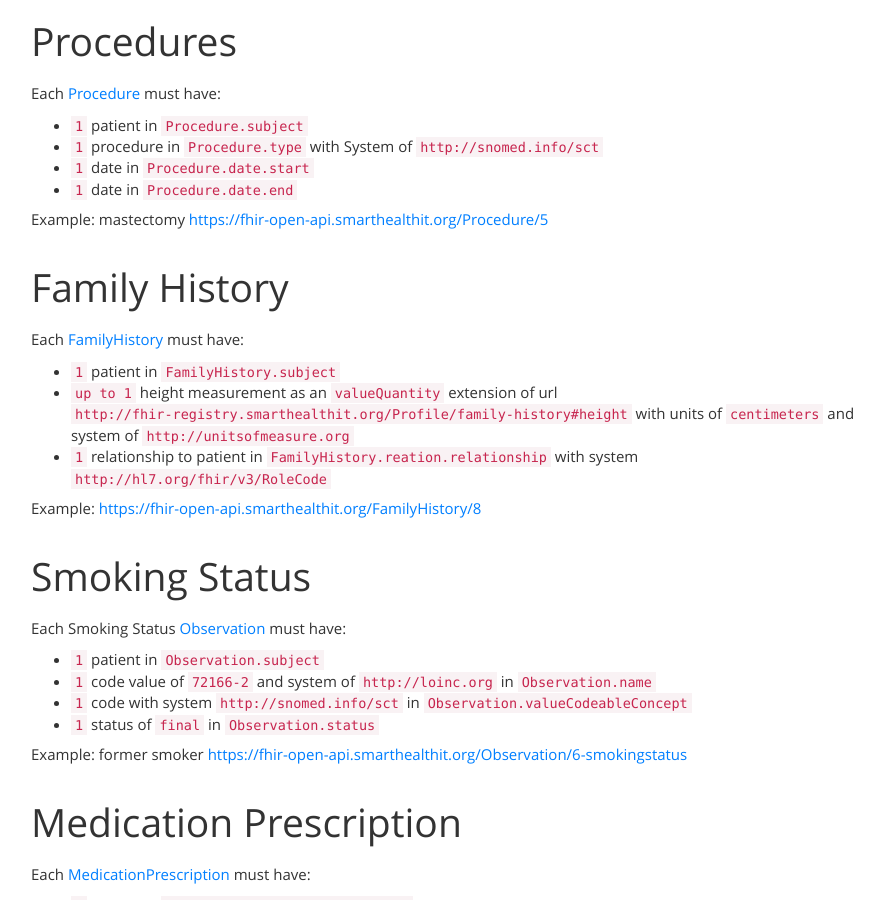
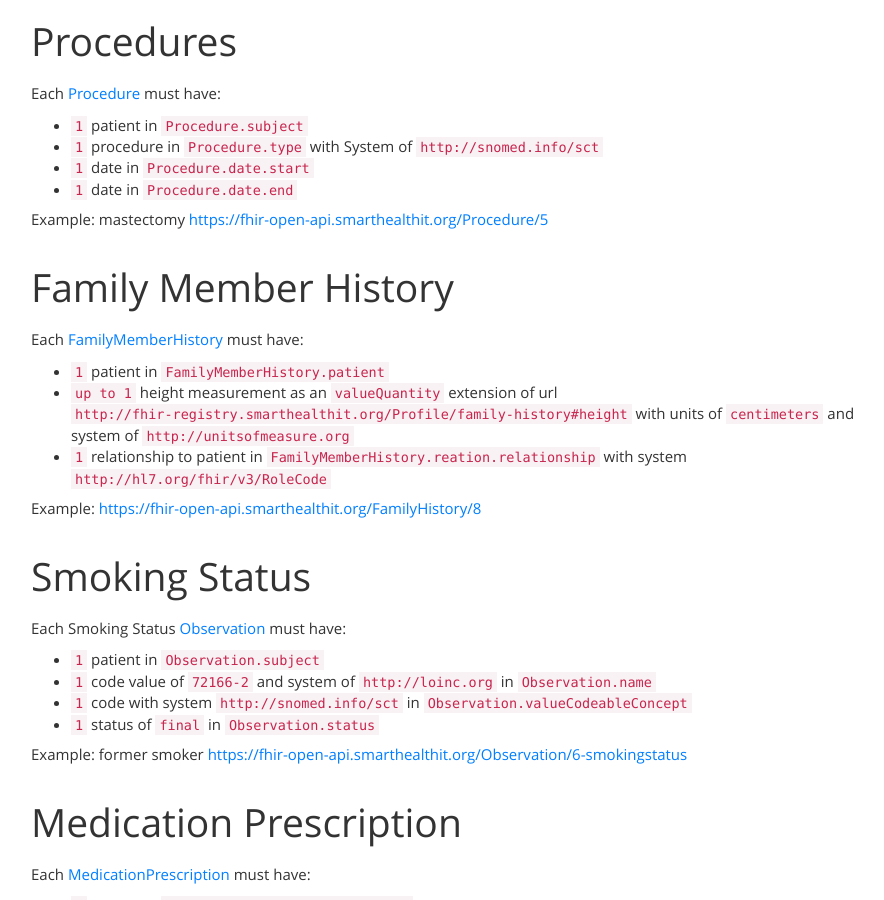
Before and after one commit to smart-on-fhir/smart-on-fhir.github.io, a Jekyll site: the page built from profiles/index.md, in a window 1280 px wide and 900 px high, scrolled down 3076 px. Shown: the whole window, without its empty margins (39-923 px from the left). Built offline with Jekyll 4.4.1, drawn with Linux system fonts in a browser that asks for light colours; Markdown is read by kramdown in place of the engine named in the settings.

Commit message:
Fix FamilyMemberHistory for #107

```diff
--- a/profiles/index.md
+++ b/profiles/index.md
@@ -186,17 +186,17 @@ must have:
 
 ##### Example: mastectomy [https://fhir-open-api.smarthealthit.org/Procedure/5](https://fhir-open-api.smarthealthit.org/Procedure/5?_format=json)
 
-# Family History
+# Family Member History
 
 Each
-[FamilyHistory](http://www.hl7.org/implement/standards/fhir/familyhistory.html#FamilyHistory)
+[FamilyMemberHistory](http://www.hl7.org/fhir/familymemberhistory.html#FamilyMemberHistory)
 must have:
 
- * `1` patient in `FamilyHistory.subject`
+ * `1` patient in `FamilyMemberHistory.patient`
  * `up to 1` height measurement as an `valueQuantity` extension of url `http://fhir-registry.smarthealthit.org/Profile/family-history#height` with units of `centimeters` and system of `http://unitsofmeasure.org`
- * `1` relationship to patient in `FamilyHistory.reation.relationship` with system `http://hl7.org/fhir/v3/RoleCode`
+ * `1` relationship to patient in `FamilyMemberHistory.reation.relationship` with system `http://hl7.org/fhir/v3/RoleCode`
 
-##### Example: [https://fhir-open-api.smarthealthit.org/FamilyHistory/8](https://fhir-open-api.smarthealthit.org/FamilyHistory/8?_format=json)
+##### Example: [https://fhir-open-api.smarthealthit.org/FamilyHistory/8](https://fhir-open-api.smarthealthit.org/FamilyMemberHistory/8?_format=json)
 
 # Smoking Status
 
```
